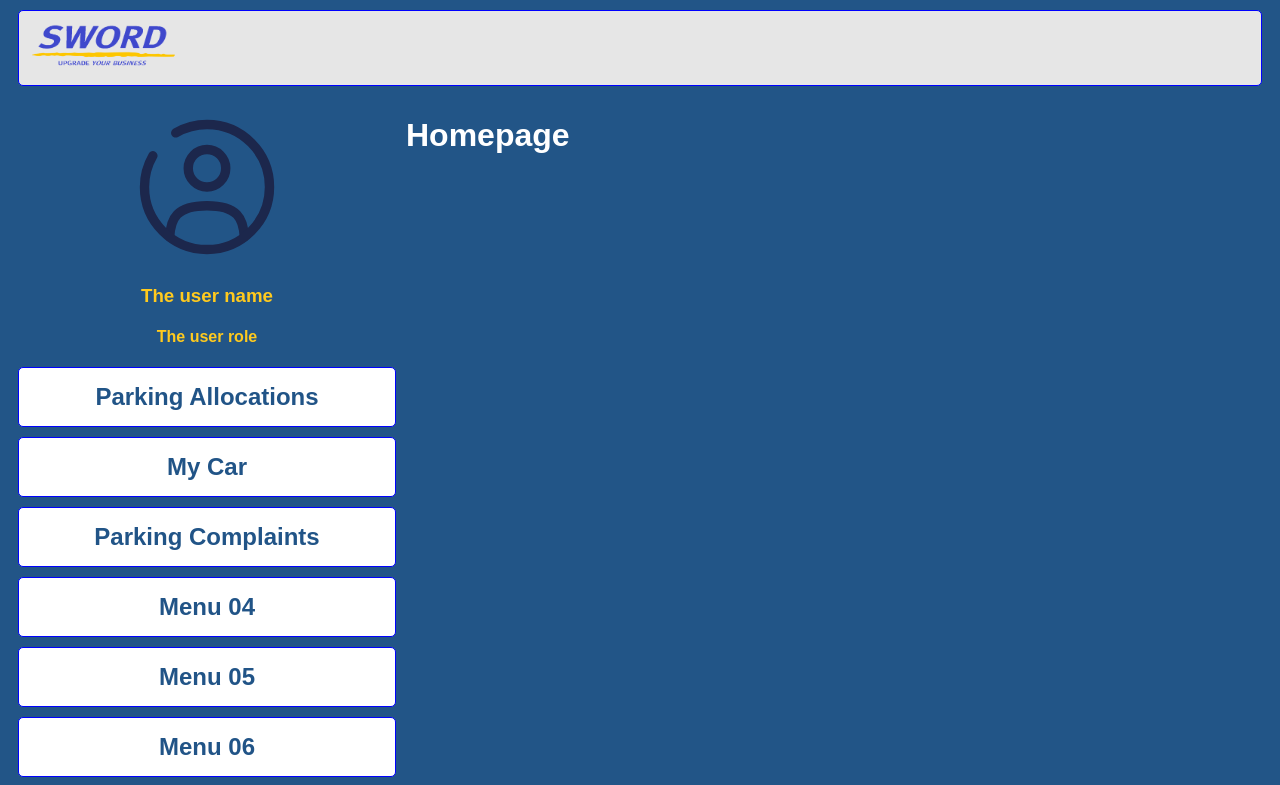
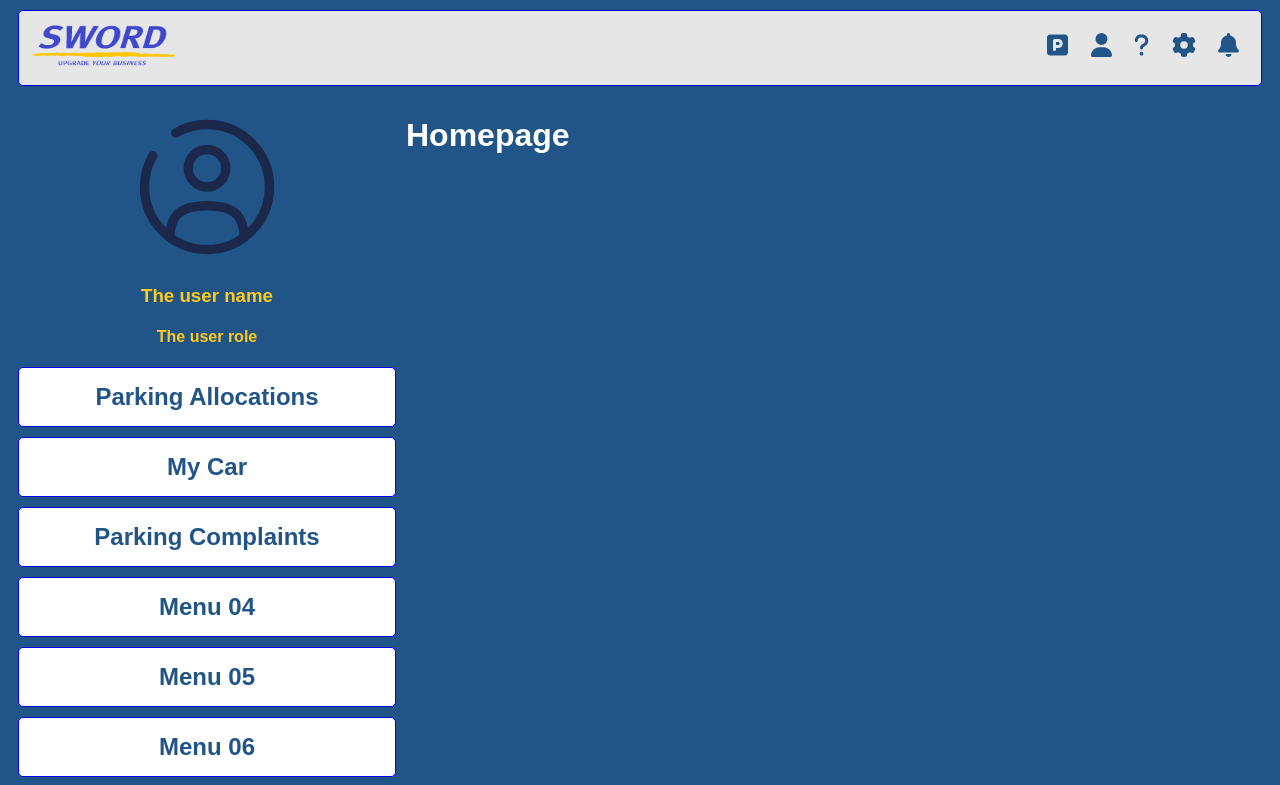
Before and after one commit to PhilipHassialis/parkingapp, a React (Vite) app in the folder parking_app/: page /application in a window 1280 px wide. Shown: the top 785 px of the page. Built offline with nearby package versions, Linux system fonts and the light colour scheme.

Commit message:
navbar icons

```diff
--- a/parking_app/src/components/ApplicationNavBar.tsx
+++ b/parking_app/src/components/ApplicationNavBar.tsx
@@ -1,10 +1,13 @@
+import ApplicationNavBarIcons from "./UI/ApplicationNavBarIcons";
 import Logo from "./UI/Logo";
 
 const ApplicationNavBar = () => {
 
     return (
-        <nav className="applicationnavbar">
+        <nav className="application-navbar">
             <Logo />
+            <div></div>
+            <ApplicationNavBarIcons />
         </nav>
     )
 
--- /dev/null
+++ b/parking_app/src/components/UI/ApplicationNavBarIcons.tsx
@@ -0,0 +1,18 @@
+import { faBell, faGear, faQuestion, faSquareParking, faUser } from "@fortawesome/free-solid-svg-icons";
+import { FontAwesomeIcon } from "@fortawesome/react-fontawesome";
+
+const ApplicationNavBarIcons = () => {
+
+    return (
+        <div className="application-navbar-icons">
+            <FontAwesomeIcon icon={faSquareParking} />
+            <FontAwesomeIcon icon={faUser} />
+            <FontAwesomeIcon icon={faQuestion} />
+            <FontAwesomeIcon icon={faGear} />
+            <FontAwesomeIcon icon={faBell} />
+        </div>
+    )
+
+}
+
+export default ApplicationNavBarIcons;
--- a/parking_app/src/index.css
+++ b/parking_app/src/index.css
@@ -44,7 +44,7 @@ body {
     text-shadow: 2px 2px lightskyblue
 }
 
-.applicationnavbar {
+.application-navbar {
     background-color: rgb(230,230,230);
     color: rgb(33, 84, 135);
     padding: 10px;
@@ -53,6 +53,19 @@ body {
     display: block;
     margin: 10px;
     border-radius: 5px;
+    display: flex;
+    justify-content: space-between;
+    flex-direction: row;
+}
+
+.application-navbar-icons {
+    padding: 0.5em;
+    font-size: 1.5em;
+    color: rgb(33, 84, 135);
+    width: 8em;
+    display: flex;
+    justify-content: space-between;
+
 }
 
 .applications-card-row {
```
